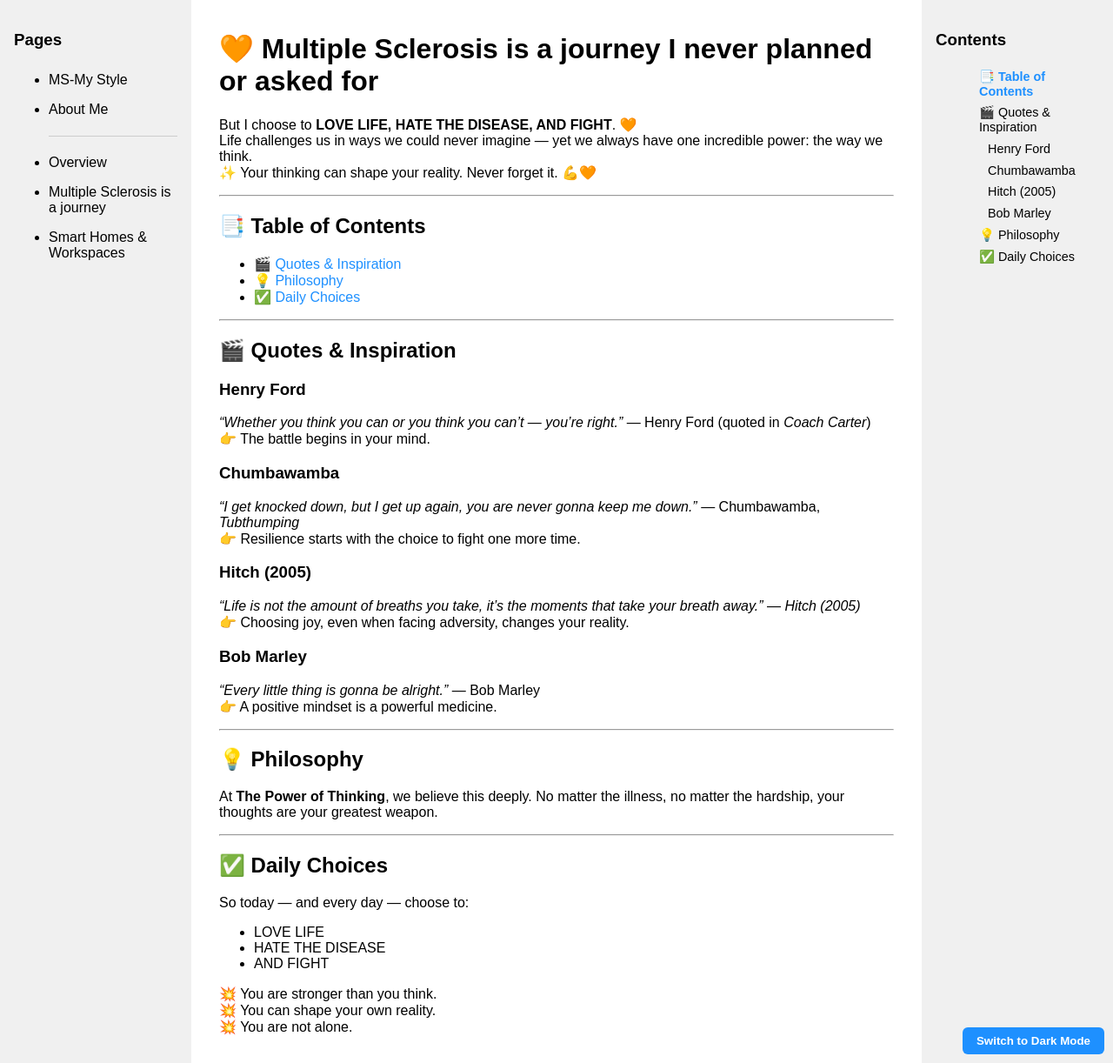
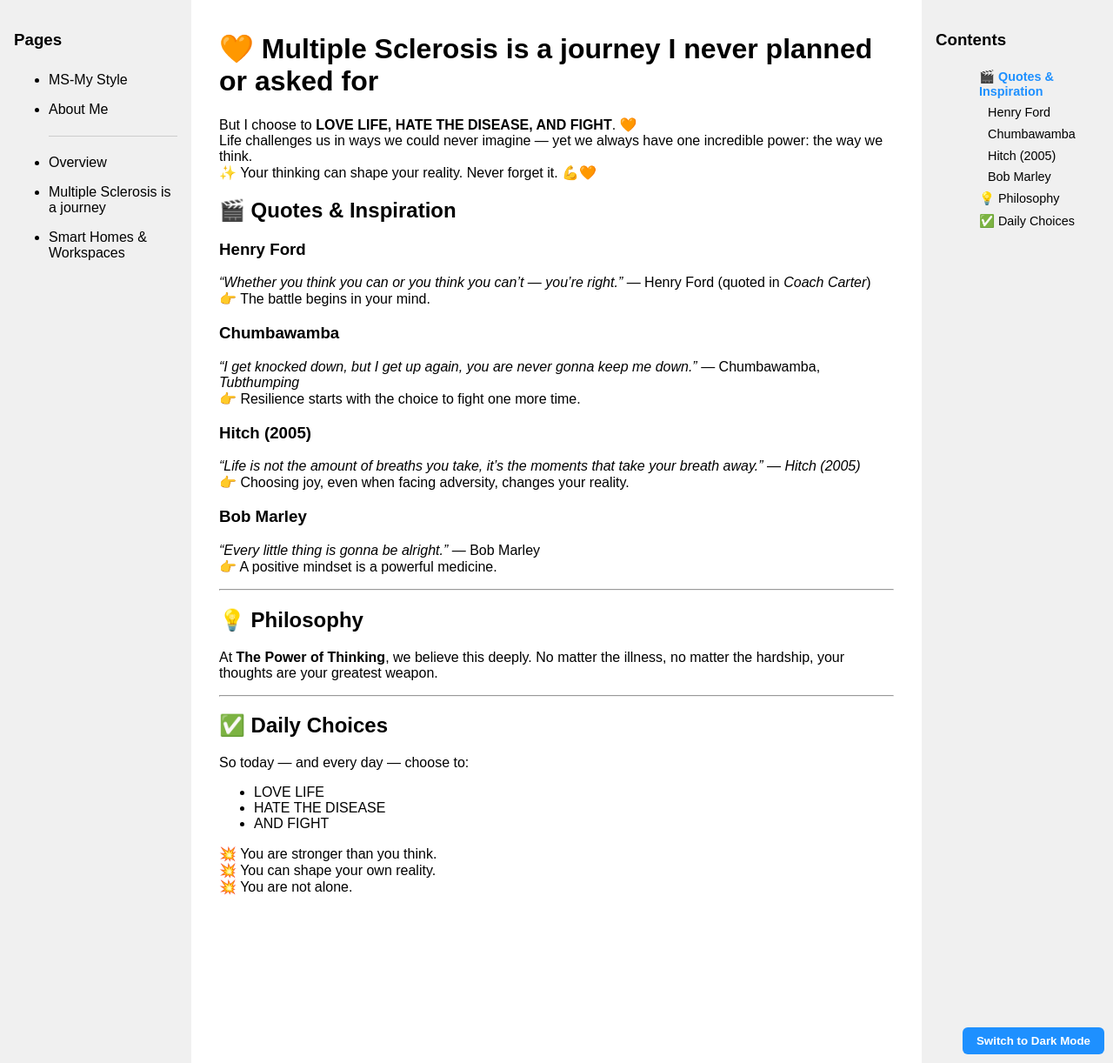
Before and after one commit to enricomariazotti-alt/enricomariazotti-alt.github.io, a Jekyll site: the page built from Multiple-Sclerosis-journey.md, in a window 1280 px wide and 1222 px high. Shown: the whole window at 87% size. Built offline with Jekyll 4.4.1, drawn with Linux system fonts in a browser that asks for light colours.

Commit message:
new layout

```diff
--- a/Multiple-Sclerosis-journey.md
+++ b/Multiple-Sclerosis-journey.md
@@ -10,14 +10,10 @@
 Life challenges us in ways we could never imagine — yet we always have one incredible power: the way we think.
 ✨ Your thinking can shape your reality. Never forget it. 💪🧡
 
----
-
-## 📑 Table of Contents
-- [🎬 Quotes & Inspiration](#-quotes--inspiration)
-- [💡 Philosophy](#-philosophy)
-- [✅ Daily Choices](#-daily-choices)
-
----
+<div class="mobile-toc">
+  <strong>Table of Contents</strong>
+  <ul></ul>
+</div>
 
 ## 🎬 Quotes & Inspiration
 
--- a/_layouts/default.html
+++ b/_layouts/default.html
@@ -5,103 +5,6 @@
 <meta name="viewport" content="width=device-width, initial-scale=1">
 <title>{{ page.title }} | {{ site.title }}</title>
 <link rel="stylesheet" href="{{ '/assets/css/style.css' | relative_url }}">
-<style>
-:root {
-  --bg-color: #ffffff;
-  --text-color: #000000;
-  --sidebar-bg: #f0f0f0;
-}
-
-body.dark {
-  --bg-color: #121212;
-  --text-color: #eee;
-  --sidebar-bg: #1e1e1e;
-}
-
-body {
-  display: grid;
-  grid-template-columns: 220px 1fr 220px;
-  gap: 1rem;
-  margin: 0;
-  min-height: 100vh;
-  font-family: sans-serif;
-  background-color: var(--bg-color);
-  color: var(--text-color);
-  transition: background-color 0.3s, color 0.3s;
-}
-
-/* Left sidebar */
-nav.sidebar-left {
-  background-color: var(--sidebar-bg);
-  padding: 1rem;
-  position: sticky;
-  top: 0;
-  height: calc(100vh - 2rem);
-  overflow-y: auto;
-}
-nav.sidebar-left a { display:block; padding:0.5em 0; color: var(--text-color); text-decoration:none; }
-nav.sidebar-left hr { margin: 0.8em 0; border: none; border-top: 1px solid #ccc; }
-
-/* Right sidebar */
-aside.sidebar-right {
-  background-color: var(--sidebar-bg);
-  padding: 1rem;
-  overflow-y: auto;
-  position: sticky;
-  top: 0;
-  height: calc(100vh - 2rem);
-}
-aside.sidebar-right a { display:block; padding:0.3em 0; color: var(--text-color); text-decoration:none; font-size:0.9em;}
-aside.sidebar-right a.h2 { margin-left: 10px; }
-aside.sidebar-right a.h3 { margin-left: 20px; }
-aside.sidebar-right a.active { font-weight: bold; color: #1e90ff; }
-
-/* Main content */
-main {
-  padding: 1rem;
-  max-width: 800px;
-}
-
-/* Hamburger menu (mobile) */
-#menu-toggle {
-  display: none;
-  position: fixed;
-  top: 10px;
-  left: 10px;
-  z-index: 1000;
-  font-size: 24px;
-  background: #333;
-  color: white;
-  border: none;
-  border-radius: 6px;
-  padding: 5px 10px;
-  cursor: pointer;
-}
-
-/* Theme toggle button */
-#theme-toggle {
-  position: fixed;
-  bottom: 10px;
-  right: 10px;
-  padding: 0.5rem 1rem;
-  border: none;
-  border-radius: 6px;
-  background-color: #1e90ff;
-  color: white;
-  font-weight: bold;
-  cursor: pointer;
-  z-index: 1000;
-}
-
-/* Mobile layout */
-@media (max-width: 768px) {
-  body { grid-template-columns: 1fr; }
-  nav.sidebar-left { display: none; position: fixed; top:0; left:0; bottom:0; width:200px; box-shadow:2px 0 5px rgba(0,0,0,0.2); z-index:999; }
-  nav.sidebar-left.open { display:block; }
-  aside.sidebar-right { display:none; }
-  #menu-toggle { display: block; }
-}
-</style>
 </head>
 <body>
 
@@ -129,7 +32,7 @@
   {{ content }}
 </main>
 
-<!-- Right sidebar Table of Contents -->
+<!-- Right sidebar Table of Contents (desktop only) -->
 <aside class="sidebar-right">
   <h3>Contents</h3>
   <ul id="toc"></ul>
@@ -167,11 +70,11 @@
   }
 });
 
-// Generate Table of Contents (h2/h3)
+// Generate Desktop TOC (h2/h3)
 const toc = document.getElementById("toc");
 const headings = document.querySelectorAll('main h2, main h3');
 headings.forEach(heading => {
-  const id = heading.id || heading.textContent.toLowerCase().replace(/\s+/g,'-');
+  const id = heading.id || heading.textContent.toLowerCase().replace(/\s+/g,'-').replace(/[^\w-]/g,'');
   heading.id = id;
   const a = document.createElement('a');
   a.href = `#${id}`;
--- a/assets/css/style.css
+++ b/assets/css/style.css
@@ -113,6 +113,18 @@
   bottom: 10px;
   right: 10px;
   z-index: 1000;
+  padding: 0.5rem 1rem;
+  border: none;
+  border-radius: 6px;
+  background-color: var(--link-color);
+  color: white;
+  font-weight: bold;
+  cursor: pointer;
+}
+
+/* Mobile TOC: hidden on desktop */
+.mobile-toc {
+  display: none;
 }
 
 /* Mobile layout */
@@ -139,13 +151,15 @@
 
   #menu-toggle { display: block; }
 
-  /* Mobile TOC */
+  /* Mobile TOC styling */
   .mobile-toc {
-    display: block;
+    display: block;           /* visible on mobile */
     padding: 0.5em;
     background-color: var(--sidebar-bg);
     border: 1px solid #ccc;
     margin-bottom: 1rem;
   }
-  .mobile-toc ul { padding-left: 1.2em; }
+  .mobile-toc ul {
+    padding-left: 1.2em;
+  }
 }
```
Also changed, not shown: other parts of _layouts/default.html (+16 -0 lines).
